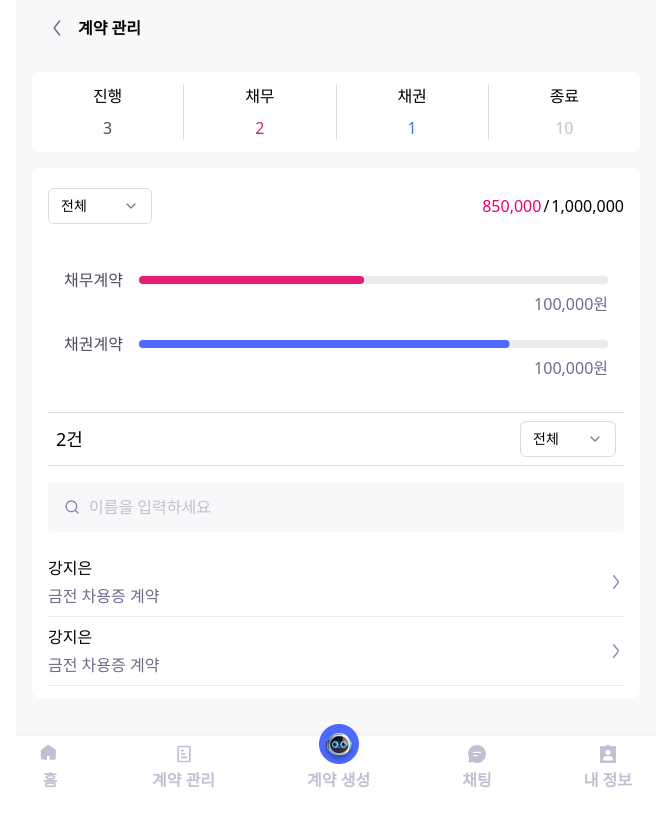
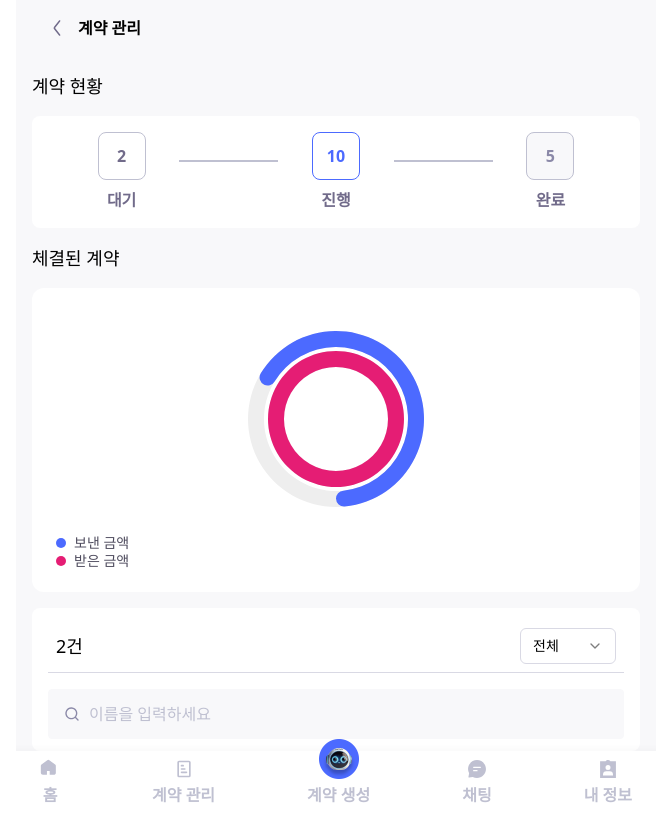
Before and after one commit to FormMate205/FormMate, a React (Vite) app in the folder Frontend/: page /contract in a window 1280 px wide. Shown: the whole page, without its empty margins (304-967 px from the left). Built offline with nearby package versions, Linux system fonts and the light colour scheme; a web font is replaced by a local one.

Commit message:
publish: WIP 계약관리 디자인 수정 반영

```diff
--- a/Frontend/src/components/ui/card.tsx
+++ b/Frontend/src/components/ui/card.tsx
@@ -7,7 +7,7 @@ function Card({ className, ...props }: React.ComponentProps<'div'>) {
         <div
             data-slot='card'
             className={cn(
-                'bg-card text-card-foreground flex flex-col gap-6 rounded-xl py-6',
+                'bg-card text-card-foreground flex flex-col gap-2 rounded-xl py-6',
                 className,
             )}
             {...props}
@@ -65,7 +65,7 @@ function CardContent({ className, ...props }: React.ComponentProps<'div'>) {
     return (
         <div
             data-slot='card-content'
-            className={cn('px-6', className)}
+            className={cn('', className)}
             {...props}
         />
     );
--- a/Frontend/src/pages/contract/ContractList.tsx
+++ b/Frontend/src/pages/contract/ContractList.tsx
@@ -6,9 +6,8 @@ import {
     SelectTrigger,
     SelectValue,
 } from '@/components/ui/select';
-import ArrowListItem from '@/shared/ui/ArrowListItem';
 import { Footer, Header } from '@/widgets';
-import ChartSummary from './ui/ChartSummary';
+import ContractChart from './ui/ContractChart';
 import StatusSummary from './ui/StatusSummary';
 
 const ContractList = () => {
@@ -16,10 +15,13 @@ const ContractList = () => {
         <div className='flex h-full flex-col'>
             <div className='bg-line-50 flex h-full flex-col gap-4 px-4'>
                 <Header title='계약 관리' />
+                <div className='text-lg font-medium'>계약 현황</div>
                 <StatusSummary />
+                <div className='text-lg font-medium'>체결된 계약</div>
+                <ContractChart />
+
                 <section className='flex flex-col rounded-lg bg-white px-4 py-3'>
                     {/* chart section */}
-                    <ChartSummary />
                     <div className='flex flex-col gap-4'>
                         <div className='border-line-200 flex items-center justify-between border-b p-2'>
                             <div className='text-lg font-medium'>2건</div>
@@ -46,19 +48,6 @@ const ContractList = () => {
                             variant={'search'}
                             placeholder='이름을 입력하세요'
                         />
-
-                        <div className='flex flex-col'>
-                            <ArrowListItem
-                                title='강지은'
-                                subString='금전 차용증 계약'
-                                onClick={() => {}}
-                            />
-                            <ArrowListItem
-                                title='강지은'
-                                subString='금전 차용증 계약'
-                                onClick={() => {}}
-                            />
-                        </div>
                     </div>
                 </section>
             </div>
--- /dev/null
+++ b/Frontend/src/pages/contract/ui/ContractChart.tsx
@@ -0,0 +1,70 @@
+import { RadialBar, RadialBarChart } from 'recharts';
+
+import {
+    Card,
+    CardContent,
+    CardFooter,
+    CardHeader,
+    CardTitle,
+} from '@/components/ui/card';
+import { ChartConfig, ChartContainer } from '@/components/ui/chart';
+const chartData = [
+    { visitors: 173, fill: 'var(--color-edge)' },
+    { visitors: 90, fill: 'var(--color-other)' },
+];
+
+const chartConfig = {
+    visitors: {
+        label: 'Visitors',
+    },
+    edge: {
+        label: 'Edge',
+        color: '#E51D74',
+    },
+    other: {
+        label: '갚을 계약',
+        color: '#4C6AFF',
+    },
+} satisfies ChartConfig;
+
+const ContractChart = () => {
+    return (
+        <Card className='flex flex-col bg-white'>
+            <CardHeader className='items-center'>
+                <CardTitle></CardTitle>
+            </CardHeader>
+            <CardContent className='my-[-2rem]'>
+                <ChartContainer
+                    config={chartConfig}
+                    className='mx-auto aspect-square max-h-[250px]'
+                >
+                    <RadialBarChart
+                        data={chartData}
+                        startAngle={-90}
+                        endAngle={380}
+                        innerRadius={60}
+                        outerRadius={100}
+                    >
+                        <RadialBar
+                            dataKey='visitors'
+                            background
+                            cornerRadius={10}
+                        ></RadialBar>
+                    </RadialBarChart>
+                </ChartContainer>
+            </CardContent>
+            <CardFooter className='text-line-900 mt-4 flex-col items-start gap-1 text-sm font-medium'>
+                <div className='flex items-center gap-2 leading-none'>
+                    <div className='bg-primary-500 h-2.5 w-2.5 rounded-xl'></div>
+                    <div>보낸 금액</div>
+                </div>
+                <div className='flex items-center gap-2 leading-none'>
+                    <div className='bg-subPink-600 h-2.5 w-2.5 rounded-xl'></div>
+                    <div>받은 금액</div>
+                </div>
+            </CardFooter>
+        </Card>
+    );
+};
+
+export default ContractChart;
--- a/Frontend/src/pages/contract/ui/StatusSummary.tsx
+++ b/Frontend/src/pages/contract/ui/StatusSummary.tsx
@@ -1,29 +1,44 @@
-import StatusSummaryItem from './StatusSummaryItem';
+import { Fragment } from 'react/jsx-runtime';
 
 const summaryData = [
-    { label: '진행', value: '3' },
-    { label: '채무', value: '2', colorClass: 'text-subPink-600' },
-    { label: '채권', value: '1', colorClass: 'text-primary-500' },
     {
-        label: '종료',
+        label: '대기',
+        value: '2',
+        className: 'border-line-300',
+    },
+    {
+        label: '진행',
         value: '10',
-        colorClass: 'text-line-300',
-        isBorder: false,
+        className: 'border-primary-500 text-primary-500 border',
+    },
+    {
+        label: '완료',
+        value: '5',
+        className: 'bg-line-50 text-line-500 border-line-300',
     },
 ];
 
 const StatusSummary = () => {
     return (
-        <section className='flex rounded-lg bg-white py-3'>
-            <div className='flex w-full text-center'>
-                {summaryData.map((item, idx) => (
-                    <StatusSummaryItem
-                        key={idx}
-                        label={item.label}
-                        value={item.value}
-                        colorClass={item.colorClass}
-                        isBorder={item.isBorder !== false}
-                    />
+        <section className='flex rounded-lg bg-white px-10 py-4'>
+            <div className='text-line-700 flex flex-1 items-center justify-center gap-2 text-center font-semibold'>
+                {summaryData.map((item, index) => (
+                    <Fragment key={item.label}>
+                        <div className='flex flex-1 flex-col items-center gap-2'>
+                            <div
+                                className={`flex h-12 w-12 items-center justify-center rounded-lg border-[1.5px] text-center ${item.className}`}
+                            >
+                                {item.value}
+                            </div>
+                            <span>{item.label}</span>
+                        </div>
+
+                        {index < summaryData.length - 1 && (
+                            <div className='flex h-full flex-1'>
+                                <div className='bg-line-300 mt-7 flex h-0.5 flex-1 justify-center'></div>
+                            </div>
+                        )}
+                    </Fragment>
                 ))}
             </div>
         </section>
--- a/Frontend/src/pages/contract/ui/StatusSummaryItem.tsx
+++ /dev/null
@@ -1,28 +0,0 @@
-import { cn } from '@/lib/utils';
-
-interface StatusSummaryItemProps {
-    label: string;
-    value: string;
-    colorClass?: string;
-    isBorder: boolean;
-}
-
-const StatusSummaryItem = ({
-    label,
-    value,
-    colorClass = 'text-line-900',
-    isBorder = true,
-}: StatusSummaryItemProps) => {
-    return (
-        <div
-            className={`flex flex-1 flex-col gap-2 text-center ${isBorder ? 'border-line-200 border-r' : ''}`}
-        >
-            <span>{label}</span>
-            <span className={cn('text-center font-medium', colorClass)}>
-                {value}
-            </span>
-        </div>
-    );
-};
-
-export default StatusSummaryItem;
--- a/Frontend/src/widgets/layout/footer/Footer.tsx
+++ b/Frontend/src/widgets/layout/footer/Footer.tsx
@@ -11,9 +11,9 @@ const Footer = () => {
     };
 
     // 계약관리로 이동
-    // const onNavigateHome = () => {
-    //     navigate('/');
-    // };
+    const onNavigateContract = () => {
+        navigate('/contract');
+    };
 
     // 채팅으로 이동
     const onNavigateChat = () => {
@@ -34,7 +34,10 @@ const Footer = () => {
                 <Icons name='home' size={20} className='fill-line-300' />
                 <p className='text-line-300 font-semibold'>홈</p>
             </button>
-            <button className='flex flex-col items-center justify-end gap-1'>
+            <button
+                className='flex flex-col items-center justify-end gap-1'
+                onClick={onNavigateContract}
+            >
                 <Icons name='docs' size={20} className='fill-line-300' />
                 <p className='text-line-300 font-semibold'>계약 관리</p>
             </button>
```
